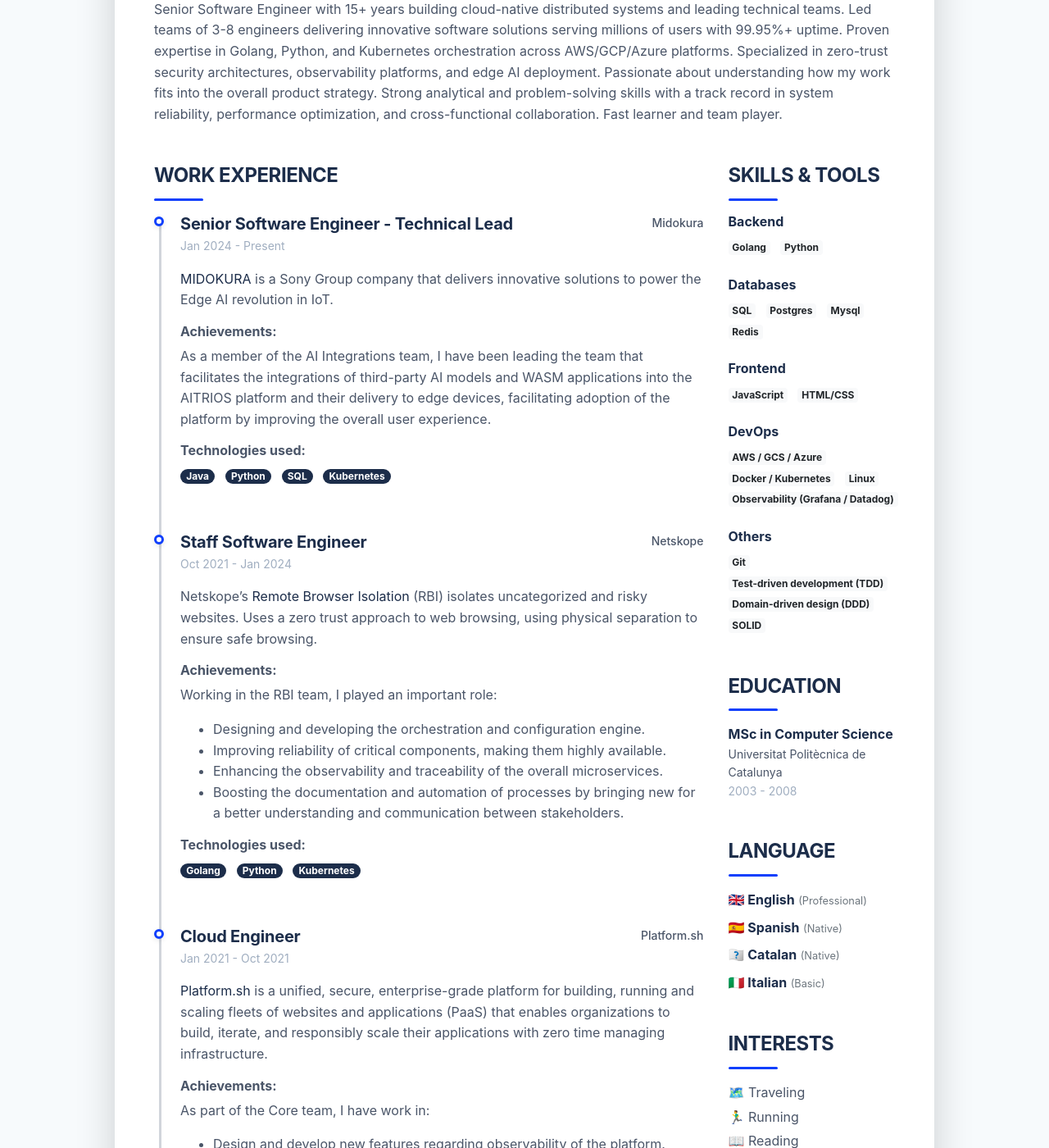
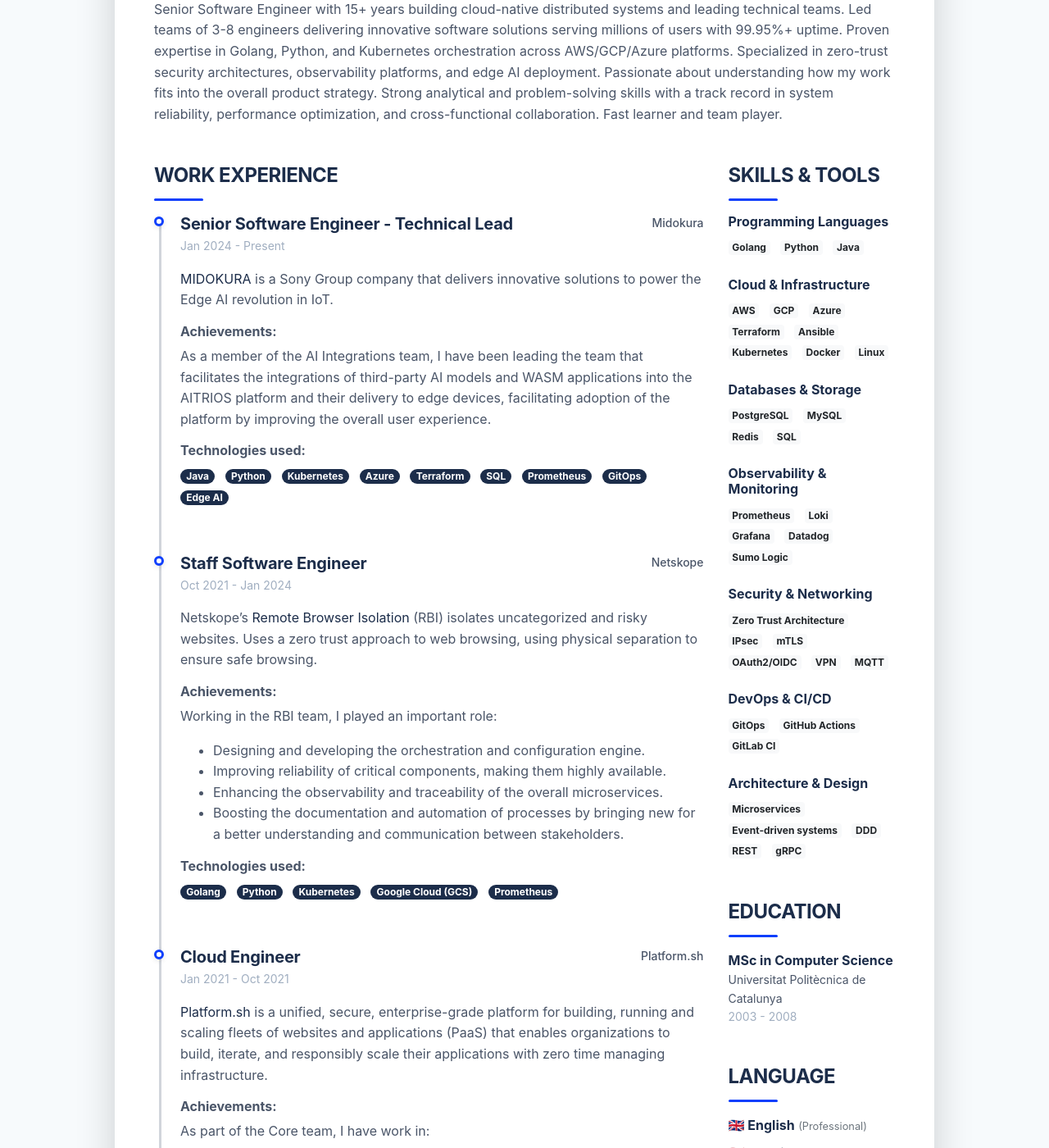
Before and after one commit to robertobarreda/robertobarreda.github.io, a Jekyll site: the page built from index.markdown, in a window 1280 px wide and 1400 px high, scrolled down 370 px. Shown: the whole window at 82% size. Built offline with Jekyll 4.4.1, drawn with Linux system fonts in a browser that asks for light colours; some of the changed text lies outside the part shown.

Commit message:
updated skills keywords

```diff
--- a/_data/data.yml
+++ b/_data/data.yml
@@ -58,8 +58,13 @@
     technologies:
       - Java
       - Python
+      - Kubernetes
+      - Azure
+      - Terraform
       - SQL
-      - Kubernetes
+      - Prometheus
+      - GitOps
+      - Edge AI
 
   - role: Staff Software Engineer
     time: Oct 2021 - Jan 2024
@@ -82,6 +87,8 @@
       - Golang
       - Python
       - Kubernetes
+      - Google Cloud (GCS)
+      - Prometheus
 
   - role: Cloud Engineer
     time: Jan 2021 - Oct 2021
@@ -107,7 +114,6 @@
       - Golang
       - SQL
       - LXC
-      - Git
 
   - role: Lead Software Engineer
     time: 2015 - 2021
@@ -131,7 +137,10 @@
       - Ansible
       - MQTT
       - IPsec
-      - Postgres
+      - PostgreSQL
+      - Linux networking
+      - SD-WAN
+      - AWS
 
   - role: Software Engineer
     time: Dec 2012 - Jan 2015
@@ -173,6 +182,7 @@
       - PHP
       - Hadoop
       - Mysql
+      - AWS
 
   - role: Software Engineer
     time: Nov 2008 - Nov 2012
@@ -214,29 +224,51 @@
       - QoS
 
 skills:
-  - category: Backend
+  - category: Programming Languages
     tools:
       - Golang
       - Python
-  - category: Databases
+      - Java
+  - category: Cloud & Infrastructure
     tools:
+      - AWS
+      - GCP
+      - Azure
+      - Terraform
+      - Ansible
+      - Kubernetes
+      - Docker
+      - Linux
+  - category: Databases & Storage
+    tools:
+      - PostgreSQL
+      - MySQL
+      - Redis
       - SQL
-      - Postgres
-      - Mysql
-      - Redis
-  - category: Frontend
+  - category: Observability & Monitoring
     tools:
-      - JavaScript
-      - HTML/CSS
-  - category: DevOps
+      - Prometheus
+      - Loki
+      - Grafana
+      - Datadog
+      - Sumo Logic
+  - category: Security & Networking
     tools:
-      - AWS / GCS / Azure
-      - Docker / Kubernetes
-      - Linux
-      - Observability (Grafana / Datadog)
-  - category: others
+      - Zero Trust Architecture
+      - IPsec
+      - mTLS
+      - OAuth2/OIDC
+      - VPN
+      - MQTT
+  - category: DevOps & CI/CD
     tools:
-      - Git
-      - Test-driven development (TDD)
-      - Domain-driven design (DDD)
-      - SOLID
+      - GitOps
+      - GitHub Actions
+      - GitLab CI
+  - category: Architecture & Design
+    tools:
+      - Microservices
+      - Event-driven systems
+      - DDD
+      - REST
+      - gRPC
--- a/_includes/skills.html
+++ b/_includes/skills.html
@@ -7,7 +7,7 @@
         {% if skill.category != "others" %}
         <div class="resume-skill-item">
             <h4 class="resume-skills-cat font-weight-bold">{{ skill.category }}</h4>
-            <ul class="list-unstyled mb-4">
+            <ul class="list-inline mb-4">
                 {% for tool in skill.tools %}
                 <li class="list-inline-item"><span class="badge badge-light">{{ tool }}</span></li>
                 {% endfor %}
```
